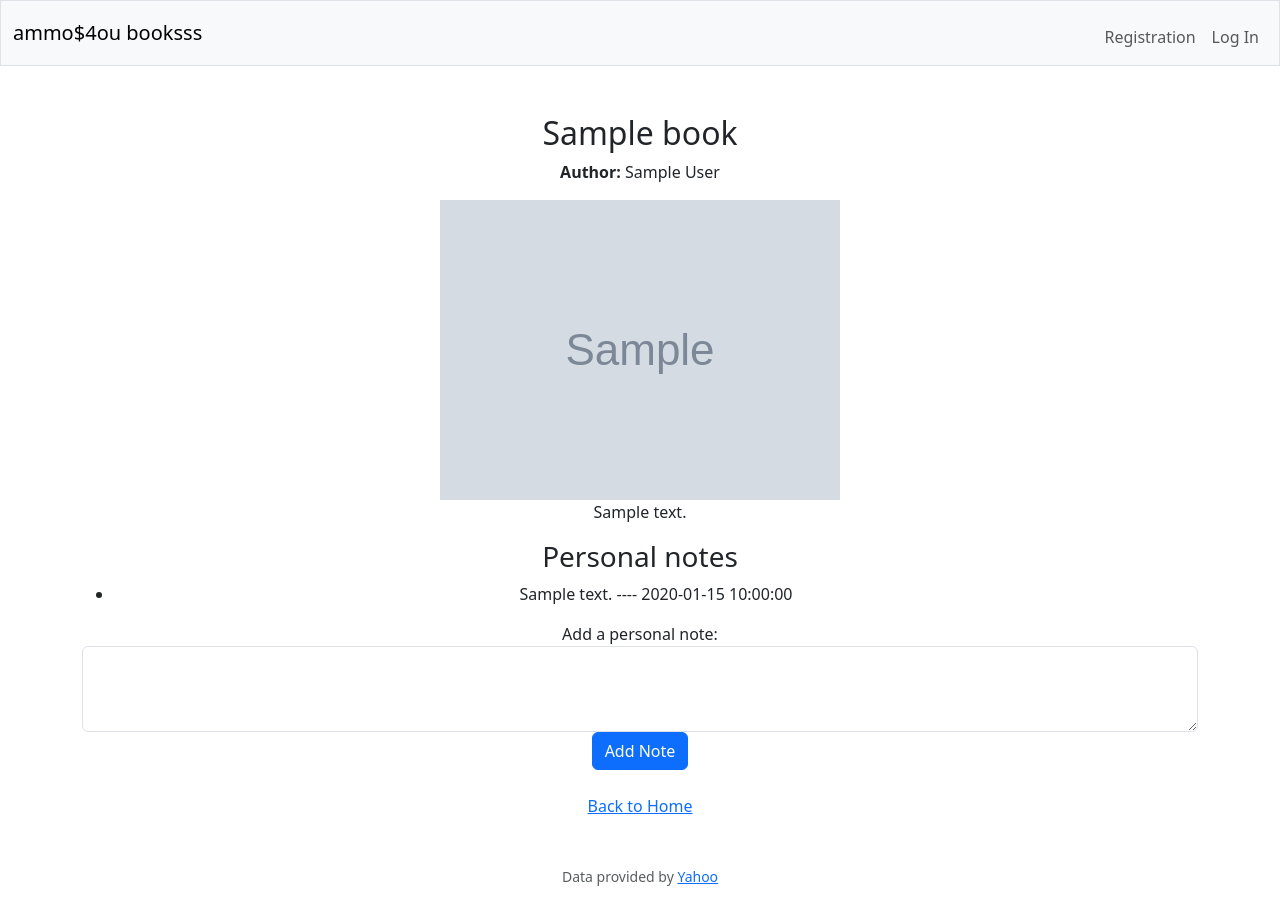
After one commit to RobyZcop/your-bookshelf-space, a Flask app: template templates/book_details.html in a window 1280 px wide. The commit adds this page. Shown: the top 900 px of the page. Run offline with Flask 3, Linux system fonts and the light colour scheme; the template is opened without the code that fills it: most values are stand-ins (such as "Sample title", 1, 10 or a date in 2020); grey boxes marked "Sample" are stand-in pictures; some libraries are stand-ins or nearby versions.

Commit message:
progress made for book details page

```diff
--- a/app.py
+++ b/app.py
@@ -1,8 +1,6 @@
 ## AMMMMOOOOOOOO
 ###### MAKE IT in a way that when select a book it open a page with specifc details about the book
 ### and personal detail the user can add on that page like favourites quotes etc.
-
-# check why when I check arry potter it does not geve e useful answert but random books from random authors
 
 
 # To update requirments.txt with latest packages  :::   pip freeze > requirements.txt
@@ -15,10 +13,9 @@ from flask_session import Session
 from werkzeug.security import check_password_hash, generate_password_hash
 import requests
 
-from helpers import login_required, apology
+from helpers import login_required, apology, fetch_book_details
 
-# Google books API
-KEY = "AIzaSyDx2n2KoQeViQl3jY0XtTde1BnGPDg5nzg"
+
 
 # Configure application
 app = Flask(__name__)
@@ -52,6 +49,7 @@ def index():
         user_books = db.execute(
                 """
                 SELECT DISTINCT
+                    b.id,
                     b.title,
                     b.author,
                     b.status
@@ -110,26 +108,50 @@ def add_book():
 
     else:
         # Handle search using Google Books API
-        query = request.args.get("q")
-        results = []
-
-        if query:
-            # Make API request
-
-            api_url = f"https://www.googleapis.com/books/v1/volumes?q={query}&langRestrict=en&maxResults=5&key={KEY}"
-            response = requests.get(api_url).json()
-
-            if "items" in response:
-                for item in response["items"]:
-                    book_info = item["volumeInfo"]
-                    results.append({
-                        "title": book_info.get("title"),
-                        "author": ", ".join(book_info.get("authors", [])),
-                        "image": book_info.get("imageLinks", {}).get("thumbnail", ""),
-                        "id": item.get("id")
-                    })
+        query = request.args.get("q", "").strip()
+        # fetch book detials
+        results = fetch_book_details(query)
 
         return render_template("/add_book.html", results=results)
+
+
+@app.route("/book_details/<int:book_id>", methods=["GET", "POST"])
+@login_required
+def book_details(book_id):
+    """Show details of a specif book and allow user to add personal notes."""
+
+    # Retrive user session
+    user_session = session["user_id"]
+
+    if request.method == "POST":
+
+        # Adding of personal notes
+
+
+        # Retrive note
+        note = request.form.get("note")
+
+        # Insert in table note
+        db.execute("INSERT INTO notes (user_id, book_id, note, date_added) VALUES (?, ?, ?, ?)", user_session, book_id, note, datetime.now())
+
+        return redirect (f"/book_details/{book_id}")
+    else:
+
+        # Fetch book details from the database
+        book = db.execute("SELECT * FROM books WHERE id = ?", book_id)
+        notes = db.execute("SELECT * FROM notes WHERE user_id = ? and book_id = ?", user_session, book_id)
+
+        book = book[0]
+
+        # Fetch additional information of books from the API
+        query = f"{book['title']} {book['author']}"
+        additional_details = fetch_book_details(query)
+        additional_details = additional_details[0]
+
+
+
+        return render_template("book_details.html", book=book, additional_details=additional_details, notes=notes)
+
 
 @app.route("/dashboard", methods=["GET", "POST"])
 @login_required
@@ -154,6 +176,8 @@ def dashboard():
 
                 """, session["user_id"])
 
+    print(user_books)
+
     # Count books by status
     status_count = {
         "To Read": sum(1 for book in user_books if book["status"] == "to_read"),
@@ -168,6 +192,9 @@ def dashboard():
                            total_books=len(user_books),
                            status_count=status_count,
                            recent_books=recent_books)
+
+
+############################################################################################## Registraion, loign, log out ############################################################################
 
 
 @app.route("/registration", methods=["GET", "POST"])
--- a/helpers.py
+++ b/helpers.py
@@ -2,6 +2,42 @@
 
 from flask import redirect, render_template, session
 from functools import wraps
+import requests
+
+# Google books API
+KEY = "AIzaSyDx2n2KoQeViQl3jY0XtTde1BnGPDg5nzg"
+
+
+def fetch_book_details(query):
+    """Fetch book details, return list of book details if found, or an empty list if no result found"""
+
+    api_url = f"https://www.googleapis.com/books/v1/volumes?q=intitle:{query}&langRestrict=en&maxResults=10&printType=books&orderBy=relevance&key={KEY}"
+
+    try:
+        # Make API request
+        response = requests.get(api_url).json()
+        books = []
+
+        if "items" in response:
+            for item in response["items"]:
+                book_info = item["volumeInfo"]
+                if book_info.get("language") == "en": # Include only book in English
+                    books.append({
+                        "title": book_info.get("title"),
+                        "author": ", ".join(book_info.get("authors", [])),
+                        "image": book_info.get("imageLinks", {}).get("thumbnail", ""),
+                        "description": book_info.get("description"),
+                        "id": item.get("id")
+                        })
+            return books
+        else:
+            return []
+
+    except Exception as e:
+        # Handle errors like API failure, no internet connection etc
+        print(f"Error fetching books details: {e}")
+        return []
+
 
 def apology(message, code=400):
     """Render message as an apology to user."""
--- a/templates/add_book.html
+++ b/templates/add_book.html
@@ -6,7 +6,7 @@
 
 {% block main %}
     <h2>Search for a Book</h2>
-    <form method="get" action="/add_book">
+    <form method="get" action="/add_book" autocomplete="off">
         <input class="form-control mx-auto w-auto" name="q" placeholder="Enter book title" type="text" value="{{ request.args.q }}">
         <button class="btn btn-primary" type="submit">Search</button>
     </form>
--- /dev/null
+++ b/templates/book_details.html
@@ -0,0 +1,35 @@
+{% extends "layout.html" %}
+
+{% block title %}
+    {{ book.title }} Details
+{% endblock %}
+
+
+{% block main %}
+    <h2>{{book.title}}</h2>
+    <p><strong>Author: </strong>{{book.author}}</p>
+    <div>
+        <img src="{{ additional_details.image }}" alt="book_image">
+    </div>
+
+    <div><p>{{ additional_details.description}}</p></div>
+
+    <h3>Personal notes</h3>
+    <ul>
+        {%for note in notes%}
+            <li>{{note.note}} ---- {{(note.date_added)}}</li>
+        {% endfor %}
+    </ul>
+
+    <form method="POST" autocomplete="off">
+        <div class="form-group">
+        <label for="note">Add a personal note: </label>
+        <textarea name="note" class="form-control" rows="3"> </textarea>
+        </div>
+        <button class="btn btn-primary" type="submit">Add Note</button>
+    </form>
+
+    <br>
+    <a href="/"> Back to Home</a>
+
+{% endblock %}
--- a/templates/index.html
+++ b/templates/index.html
@@ -18,9 +18,9 @@
         <tbody>
             {% for book in user_books %}
             <tr>
-                <td class="text-start">{{book.title}}</td>
+                <td class="text-start"> <a href="{{ url_for('book_details', book_id=book.id)}}"> {{book.title}}</a></td>
                 <td class="text-end">{{book.author}}</td>
-                <td class="text-end">{{book.status}}</td>
+                <td class="text-end">{{book.status}}</td>boo
             </tr>
             {% endfor %}
         </tbody>
```
Also changed, not shown: db_structure_setup.py (+15 -0 lines), requirements.txt (+8 -60 lines).
